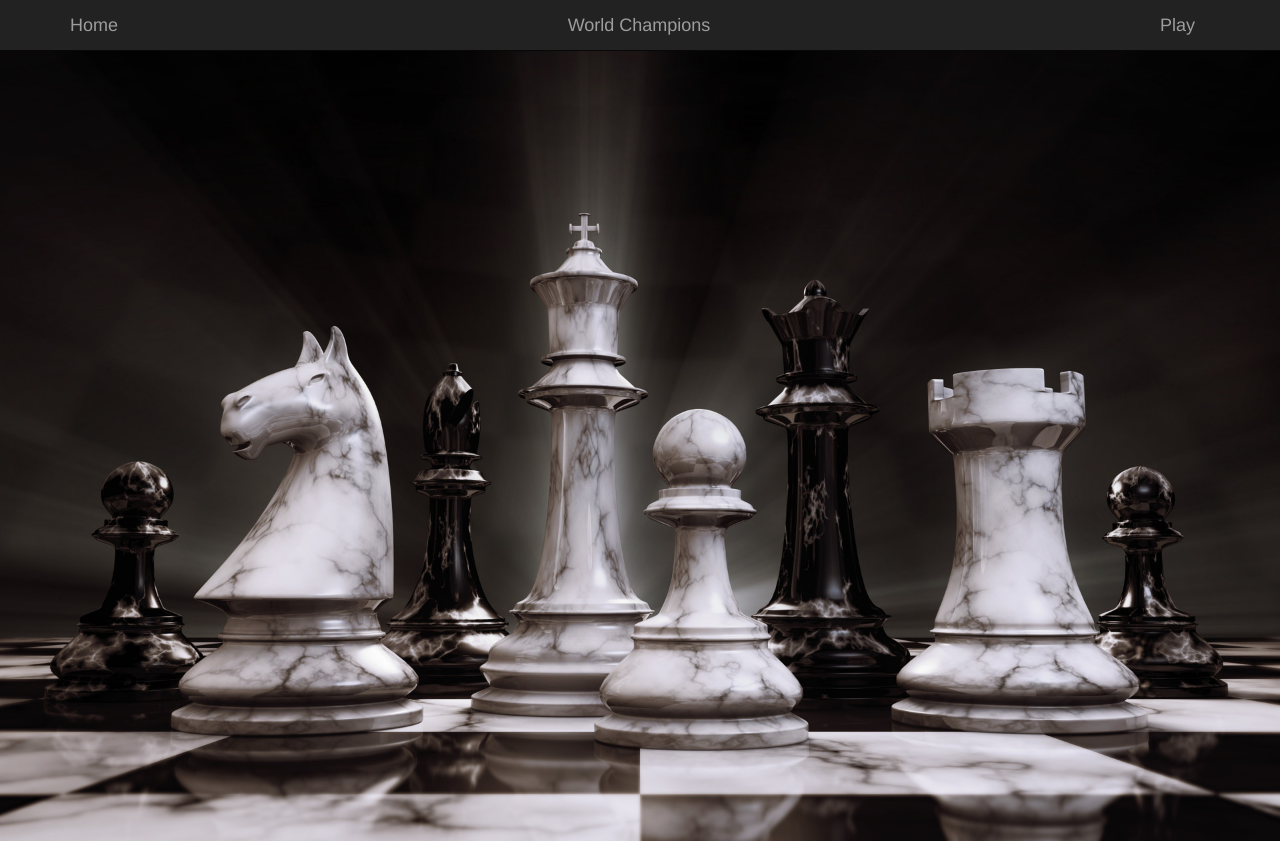
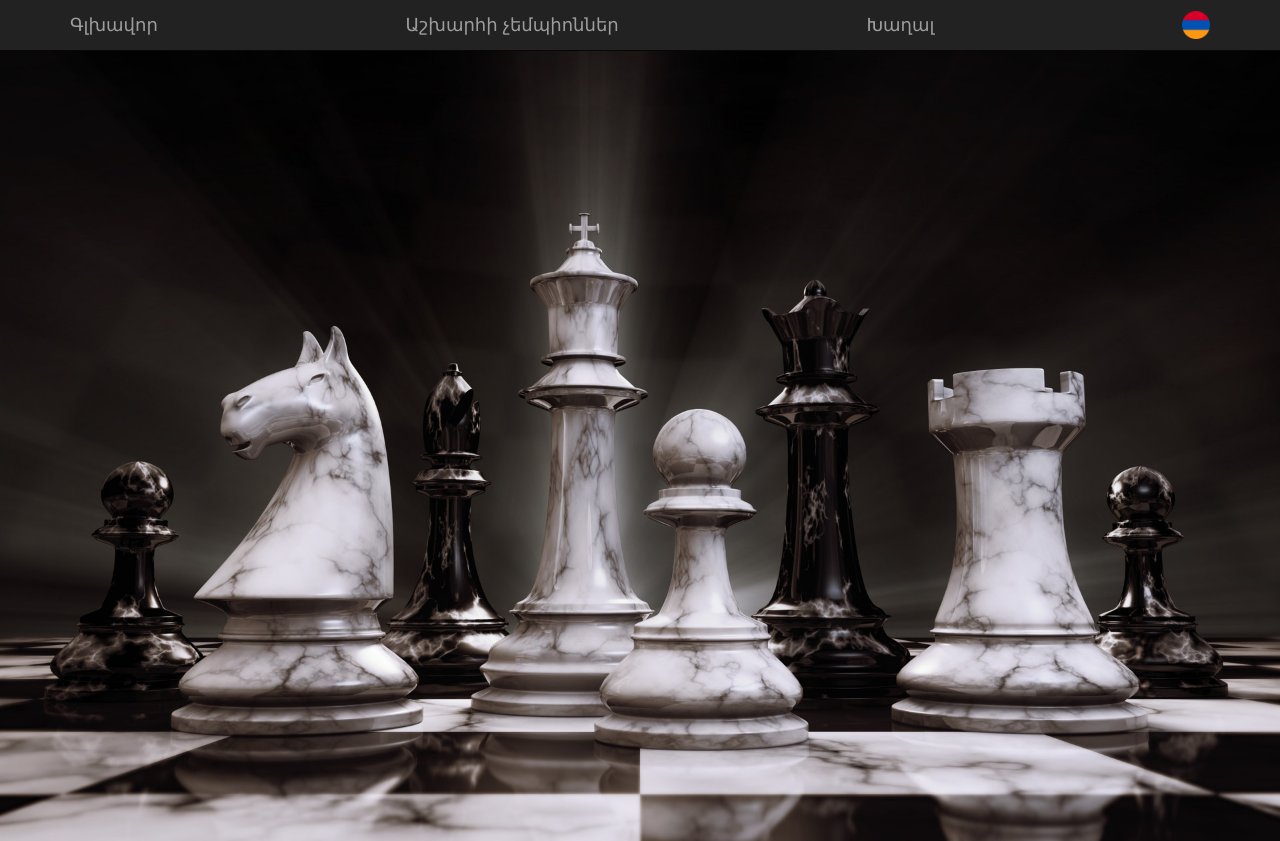
Before and after one commit to wind2023storm/react-chess, a React (Create React App) app: page / in a window 1280 px wide. Built offline with nearby package versions, Linux system fonts and the light colour scheme.

Commit message:
Language bar, some translation implementation

```diff
--- a/src/components/Header/LanguagesPopup/LanguagesPopup.js
+++ b/src/components/Header/LanguagesPopup/LanguagesPopup.js
@@ -7,14 +7,13 @@ import { i18n } from "../../../i18n/index.js";
 import { useOnClickOutside } from "../../../helpers/hooks/useOnClickOutside";
 
 const LanguagesPopup = () => {
-  const containerRef = useRef(null);
   const switchLanguage = (lang) => {
     Cookies.set("lng", lang);
     i18n.changeLanguage(lang);
   };
 
   return (
-    <div className="languages" ref={containerRef}>
+    <div className="languages">
       {languages.map(
         (item) =>
           i18n.language !== item.id && (
--- a/src/components/Header/LanguagesPopup/languagesPopup.styles.css
+++ b/src/components/Header/LanguagesPopup/languagesPopup.styles.css
@@ -4,13 +4,13 @@
   flex-direction: column;
   width: 120px;
   max-height: 300px;
-  background: #ffffff;
+  background: black;
   padding-top: 10px;
   padding-bottom: 10px;
   border-radius: 5px;
   right: 30px;
   top: 50px;
-  border: 1px solid #eeeeee;
+  border: 1px solid black;
 }
 
 @media (min-width: 1280px) {
@@ -20,15 +20,15 @@
     border-top: 1px solid #212121;
     box-shadow: 0px 2px 2px rgba(0, 0, 0, 0.04), 0px 0px 2px rgba(0, 0, 0, 0.02);
     bottom: unset;
-    right: 70;
-    top: 50px;
+    right: 70px;
+    top: 49px;
   }
 }
 
 .languageContainer {
   display: flex;
   flex-direction: row;
-  background: #ffffff;
+  background: black;
   align-items: center;
   justify-content: space-around;
   margin: 5px 0px;
@@ -52,7 +52,11 @@
 .text {
   font-weight: normal;
   font-size: 14px;
-  color: #242e46;
+  color: #9d9d9d;
   width: 60px;
   text-align: left;
 }
+
+.text:hover {
+  color: #fff;
+}
--- a/src/components/Header/header.js
+++ b/src/components/Header/header.js
@@ -1,27 +1,64 @@
-import React from "react";
+import React, { useState } from "react";
 import { Link } from "react-router-dom";
+import { i18n } from "../../i18n/index";
 
 import "./header.styles.css";
+import LanguagesPopup from "./LanguagesPopup/LanguagesPopup";
+import armenian from "../../images/armenia.png";
+import russian from "../../images/russia.png";
+import english from "../../images/us.png";
 
 function Header() {
+  const [isOpen, setIsOpen] = useState(false);
+
+  const handlePopup = () => {
+    setIsOpen(!isOpen);
+  };
+
   return (
     <div className="navbar navbar-inverse navbar-static-top">
       <div className="container">
         <div className="header-wrapper">
           <div>
             <Link to="/" className="navbar-brand">
-              Home
+              {i18n.t("header.home")}
             </Link>
           </div>
           <div>
             <Link to="/champions" className="navbar-brand">
-              World Champions
+              {i18n.t("header.worldChampions")}
             </Link>
           </div>
           <div>
             <Link to="/game" className="navbar-brand">
-              Play
+              {i18n.t("header.play")}
             </Link>
+          </div>
+          <div>
+            <div className="language-switch-button" onClick={handlePopup}>
+              {isOpen && <LanguagesPopup />}
+              {i18n.language === "am" && (
+                <img
+                  className="language-logo"
+                  src={armenian}
+                  alt="armenian language"
+                />
+              )}
+              {i18n.language === "ru" && (
+                <img
+                  className="language-logo"
+                  src={russian}
+                  alt="russian language"
+                />
+              )}
+              {i18n.language === "en" && (
+                <img
+                  className="language-logo"
+                  src={english}
+                  alt="english language"
+                />
+              )}
+            </div>
           </div>
         </div>
       </div>
--- a/src/components/Header/header.styles.css
+++ b/src/components/Header/header.styles.css
@@ -8,3 +8,22 @@ body {
   align-items: center;
   justify-content: space-between;
 }
+
+.language-logo {
+  width: 28px;
+  height: 28px;
+}
+
+.language-switch-button {
+  display: none;
+  border: none;
+  background-color: transparent;
+  align-items: center;
+  cursor: pointer;
+}
+
+@media (min-width: 1280px) {
+  .language-switch-button {
+    display: flex;
+  }
+}
--- a/src/i18n/translations/am.js
+++ b/src/i18n/translations/am.js
@@ -1,9 +1,9 @@
 export const am = {
   translation: {
     header: {
-      home: "",
-      worldChampions: "",
-      play: "",
+      home: "Գլխավոր",
+      worldChampions: "Աշխարհի չեմպիոններ",
+      play: "Խաղալ",
     },
   },
 };
--- a/src/i18n/translations/en.js
+++ b/src/i18n/translations/en.js
@@ -0,0 +1,9 @@
+export const en = {
+  translation: {
+    header: {
+      home: "Home",
+      worldChampions: "World champions",
+      play: "Play",
+    },
+  },
+};
--- a/src/i18n/translations/ru.js
+++ b/src/i18n/translations/ru.js
@@ -0,0 +1,9 @@
+export const ru = {
+  translation: {
+    header: {
+      home: "Главная",
+      worldChampions: "Чемпионы мира",
+      play: "Играть",
+    },
+  },
+};
```
